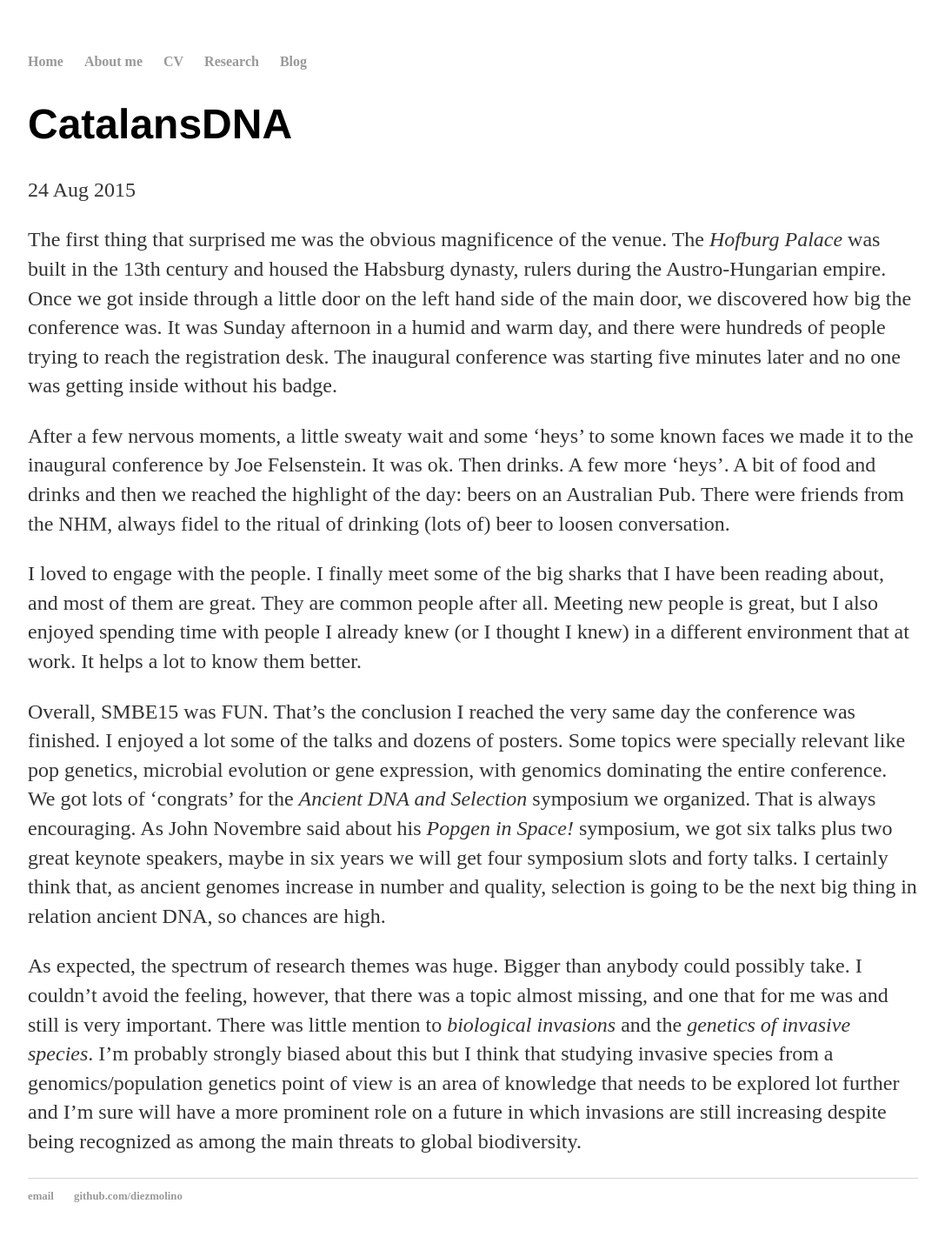
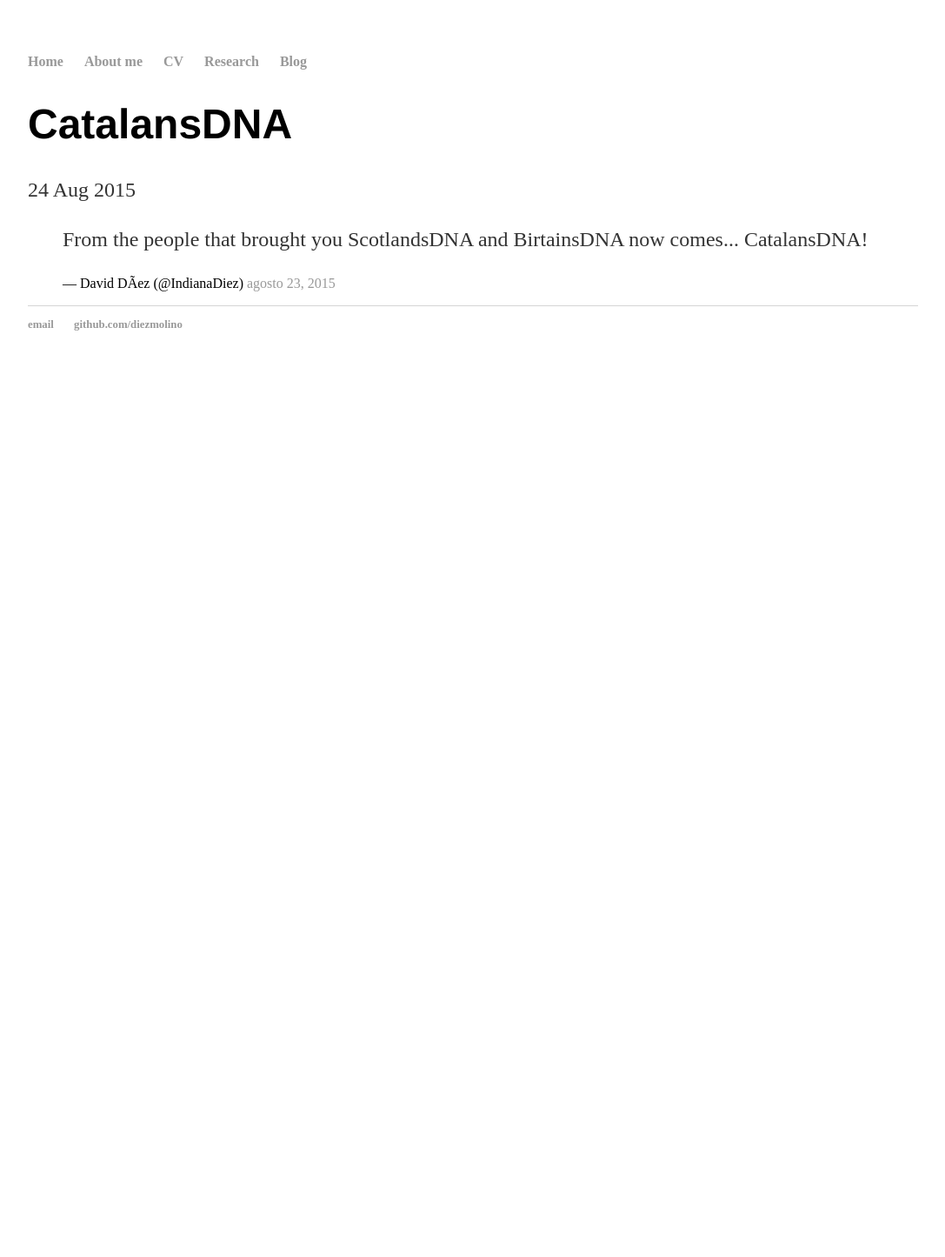
Before and after one commit to DiezMolino/diezmolino.github.io, a Jekyll site: the page built from _posts/2015-07-30-diezmolino-catalansDNA-1.md, in a window 1280 px wide. Shown: the whole page at 87% size, without its empty margins (96-1183 px from the left). Built offline with Jekyll 4.4.1, drawn with Linux system fonts in a browser that asks for light colours; comment, search, counter and statistics services are not loaded; after the commit the page ends 900 px from its top, so only the background shows below that.

Commit message:
Update 2015-07-30-diezmolino-catalansDNA-1.md

```diff
--- a/_posts/2015-07-30-diezmolino-catalansDNA-1.md
+++ b/_posts/2015-07-30-diezmolino-catalansDNA-1.md
@@ -4,12 +4,5 @@
 date: 2015-08-24
 ---
 
-The first thing that surprised me was the obvious magnificence of the venue. The *Hofburg Palace* was built in the 13th century and housed the Habsburg dynasty, rulers during the Austro-Hungarian empire. Once we got inside through a little door on the left hand side of the main door, we discovered how big the conference was. It was Sunday afternoon in a humid and warm day, and there were hundreds of people trying to reach the registration desk. The inaugural conference was starting five minutes later and no one was getting inside without his badge.
-
-After a few nervous moments, a little sweaty wait and some 'heys' to some known faces we made it to the inaugural conference by Joe Felsenstein. It was ok. Then drinks. A few more 'heys'. A bit of food and drinks and then we reached the highlight of the day: beers on an Australian Pub. There were friends from the NHM, always fidel to the ritual of drinking (lots of) beer to loosen conversation.
-
-I loved to engage with the people. I finally meet some of the big sharks that I have been reading about, and most of them are great. They are common people after all. Meeting new people is great, but I also enjoyed spending time with people I already knew (or I thought I knew) in a different environment that at work. It helps a lot to know them better.
-
-Overall, SMBE15 was FUN. That's the conclusion I reached the very same day the conference was finished. I enjoyed a lot some of the talks and dozens of posters. Some topics were specially relevant like pop genetics, microbial evolution or gene expression, with genomics dominating the entire conference. We got lots of 'congrats' for the *Ancient DNA and Selection* symposium we organized. That is always encouraging. As John Novembre said about his *Popgen in Space!* symposium, we got six talks plus two great keynote speakers, maybe in six years we will get four symposium slots and forty talks. I certainly think that, as ancient genomes increase in number and quality, selection is going to be the next big thing in relation ancient DNA, so chances are high.
-
-As expected, the spectrum of research themes was huge. Bigger than anybody could possibly take. I couldn't avoid the feeling, however, that there was a topic almost missing, and one that for me was and still is very important. There was little mention to *biological invasions* and the *genetics of invasive species*. I'm probably strongly biased about this but I think that studying invasive species from a genomics/population genetics point of view is an area of knowledge that needs to be explored lot further and I'm sure will have a more prominent role on a future in which invasions are still increasing despite being recognized as among the main threats to global biodiversity.
+<blockquote class="twitter-tweet" lang="es"><p lang="en" dir="ltr">From the people that brought you ScotlandsDNA and BirtainsDNA now comes... CatalansDNA!</p>&mdash; David Díez (@IndianaDiez) <a href="https://twitter.com/IndianaDiez/status/635592745600581632">agosto 23, 2015</a></blockquote>
+<script async src="//platform.twitter.com/widgets.js" charset="utf-8"></script>
```
